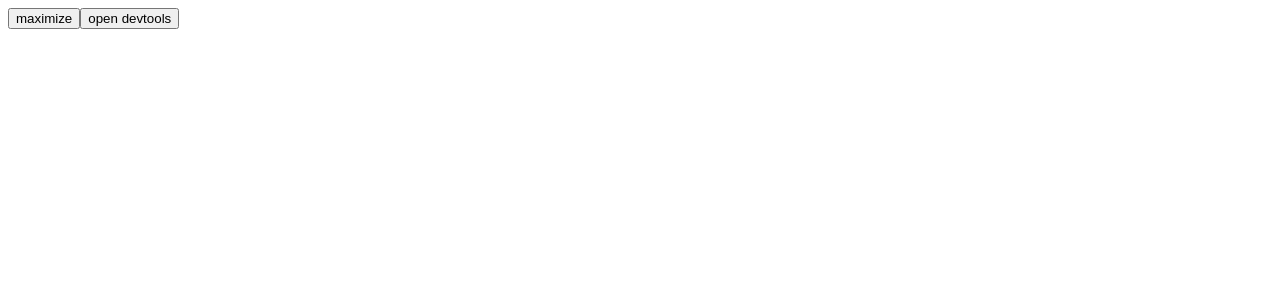
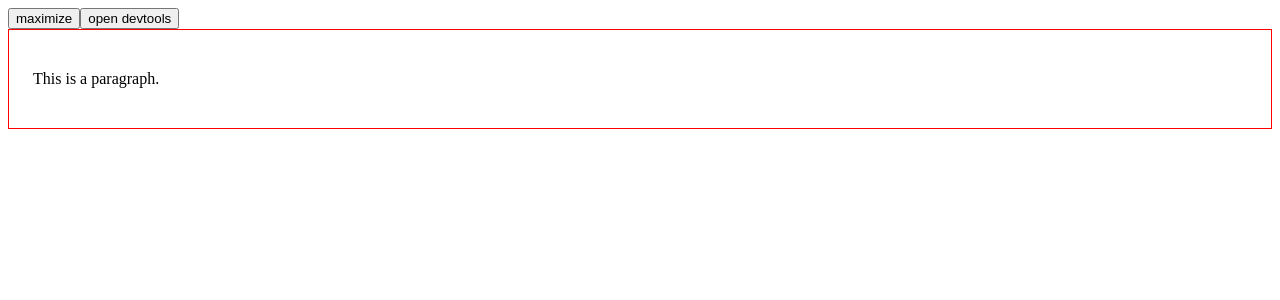
Before and after one commit to percy507/test-tauri-v2, a React (Vite) app: page / in a window 1280 px wide. Shown: the top 300 px of the page. Built offline with nearby package versions, Linux system fonts and the light colour scheme.

Commit message:
feat: add editable element

```diff
--- a/src/App.tsx
+++ b/src/App.tsx
@@ -15,6 +15,12 @@ function App() {
         maximize
       </button>
       <button onClick={toggleDevtools}>open devtools</button>
+
+      <div style={{ padding: 24, border: "1px solid red" }}>
+        <div contentEditable>
+          <p>This is a paragraph.</p>
+        </div>
+      </div>
     </div>
   );
 }
```
